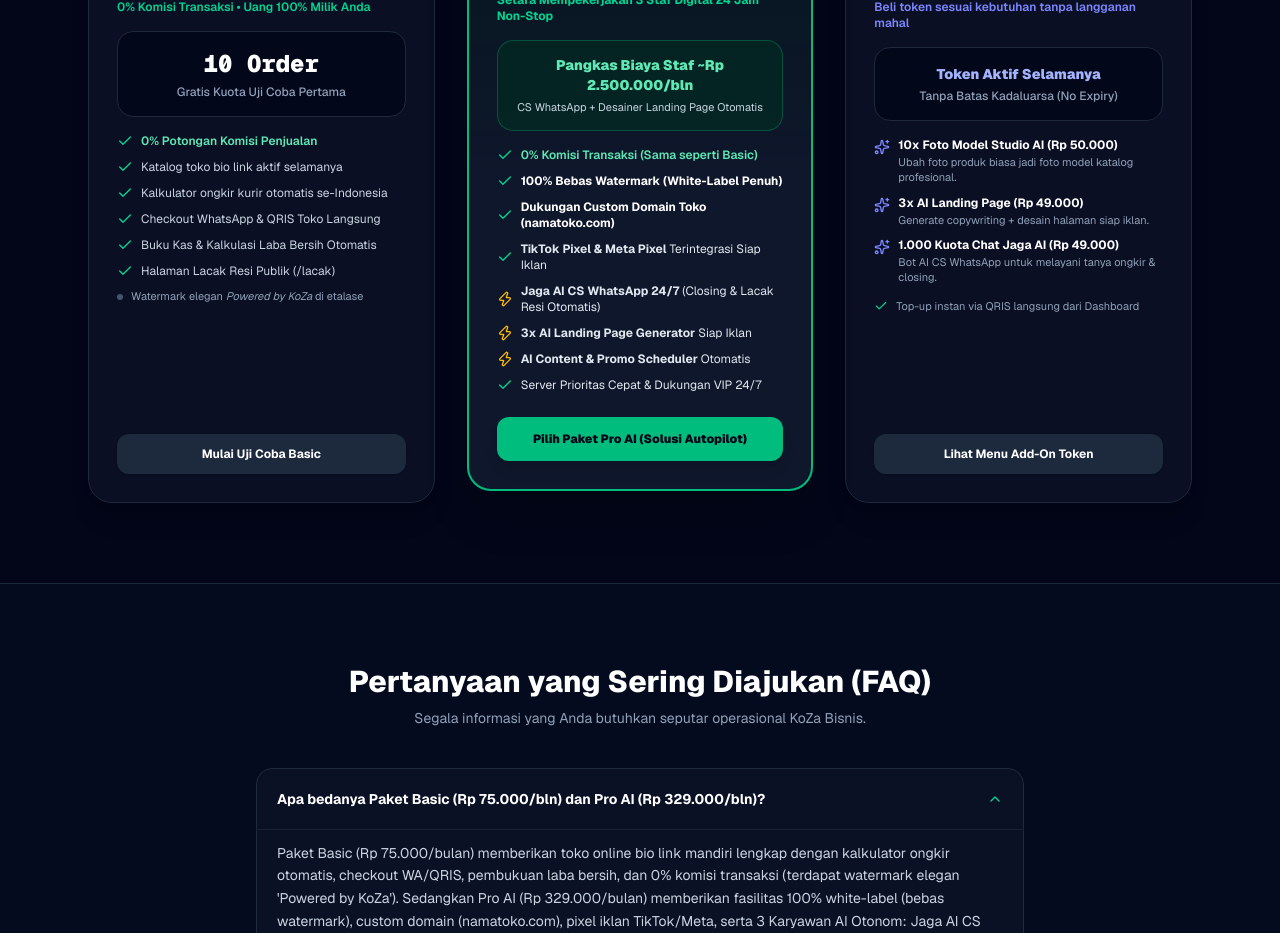
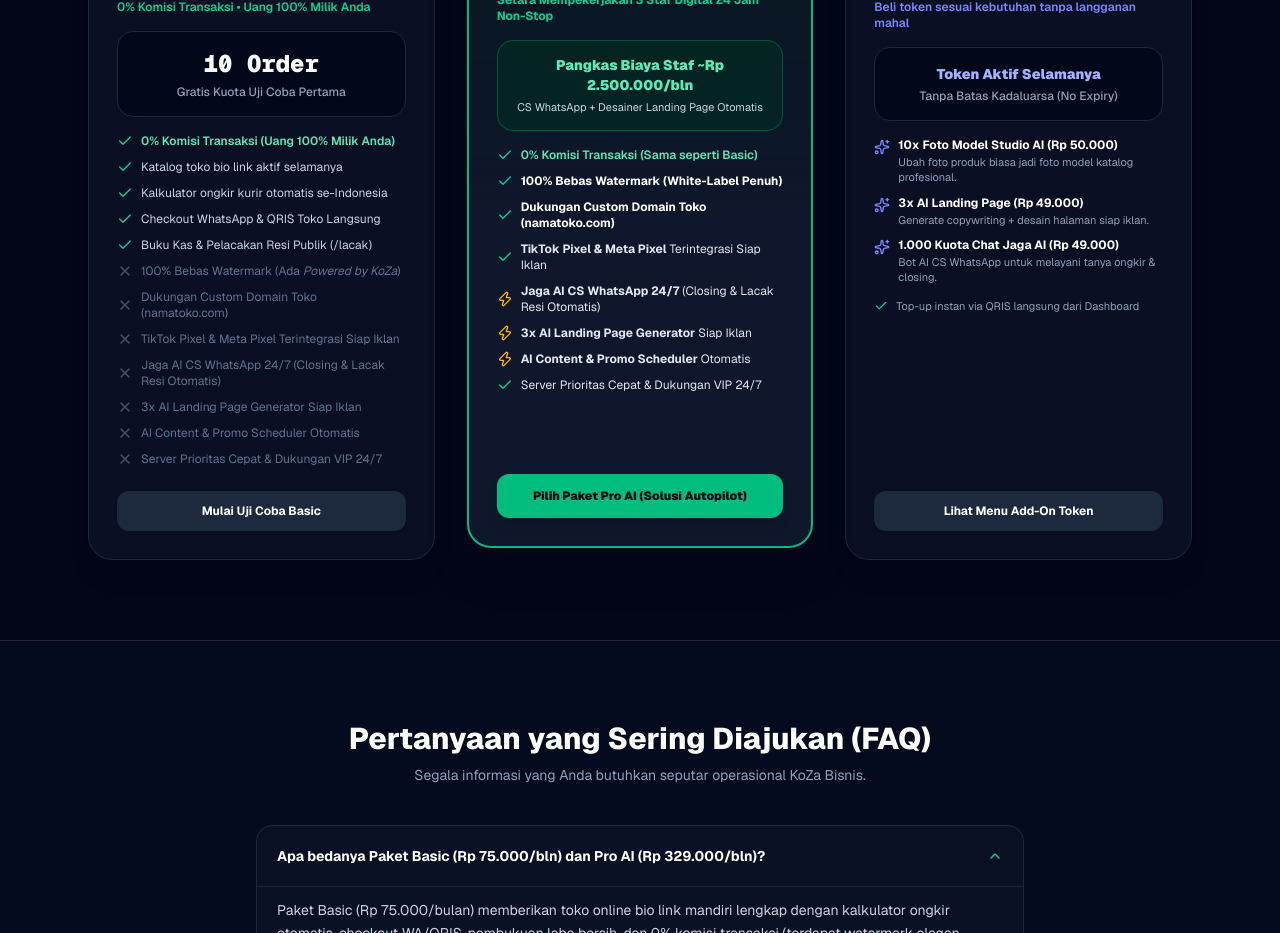
Before and after one commit to koza-wallet/koza-bisnis, a Next.js app: page / in a window 1280 px wide. Shown: the part 3740-4673 px from the top of the page. Built offline with nearby package versions, Linux system fonts and the light colour scheme; no server answers.

Commit message:
feat(pricing): tampilkan fitur komparasi pro ai dengan tanda x pada paket basic

```diff
--- a/src/app/page.tsx
+++ b/src/app/page.tsx
@@ -901,7 +901,7 @@
               <ul className="space-y-2.5 text-xs text-slate-300">
                 <li className="flex items-center gap-2">
                   <Check className="h-4 w-4 text-emerald-400 shrink-0" />
-                  <span className="font-semibold text-emerald-300">0% Potongan Komisi Penjualan</span>
+                  <span className="font-semibold text-emerald-300">0% Komisi Transaksi (Uang 100% Milik Anda)</span>
                 </li>
                 <li className="flex items-center gap-2">
                   <Check className="h-4 w-4 text-emerald-400 shrink-0" />
@@ -917,15 +917,35 @@
                 </li>
                 <li className="flex items-center gap-2">
                   <Check className="h-4 w-4 text-emerald-400 shrink-0" />
-                  <span>Buku Kas & Kalkulasi Laba Bersih Otomatis</span>
+                  <span>Buku Kas & Pelacakan Resi Publik (/lacak)</span>
                 </li>
-                <li className="flex items-center gap-2">
-                  <Check className="h-4 w-4 text-emerald-400 shrink-0" />
-                  <span>Halaman Lacak Resi Publik (/lacak)</span>
+                <li className="flex items-center gap-2 text-slate-500">
+                  <X className="h-4 w-4 text-slate-600 shrink-0" />
+                  <span>100% Bebas Watermark (Ada <em>Powered by KoZa</em>)</span>
                 </li>
-                <li className="flex items-center gap-2 text-slate-400 text-[11px]">
-                  <span className="h-1.5 w-1.5 rounded-full bg-slate-600 shrink-0"></span>
-                  <span>Watermark elegan <em>Powered by KoZa</em> di etalase</span>
+                <li className="flex items-center gap-2 text-slate-500">
+                  <X className="h-4 w-4 text-slate-600 shrink-0" />
+                  <span>Dukungan Custom Domain Toko (namatoko.com)</span>
+                </li>
+                <li className="flex items-center gap-2 text-slate-500">
+                  <X className="h-4 w-4 text-slate-600 shrink-0" />
+                  <span>TikTok Pixel & Meta Pixel Terintegrasi Siap Iklan</span>
+                </li>
+                <li className="flex items-center gap-2 text-slate-500">
+                  <X className="h-4 w-4 text-slate-600 shrink-0" />
+                  <span>Jaga AI CS WhatsApp 24/7 (Closing & Lacak Resi Otomatis)</span>
+                </li>
+                <li className="flex items-center gap-2 text-slate-500">
+                  <X className="h-4 w-4 text-slate-600 shrink-0" />
+                  <span>{billingCycle === "monthly" ? "3x" : "36x"} AI Landing Page Generator Siap Iklan</span>
+                </li>
+                <li className="flex items-center gap-2 text-slate-500">
+                  <X className="h-4 w-4 text-slate-600 shrink-0" />
+                  <span>AI Content & Promo Scheduler Otomatis</span>
+                </li>
+                <li className="flex items-center gap-2 text-slate-500">
+                  <X className="h-4 w-4 text-slate-600 shrink-0" />
+                  <span>Server Prioritas Cepat & Dukungan VIP 24/7</span>
                 </li>
               </ul>
             </div>
```
